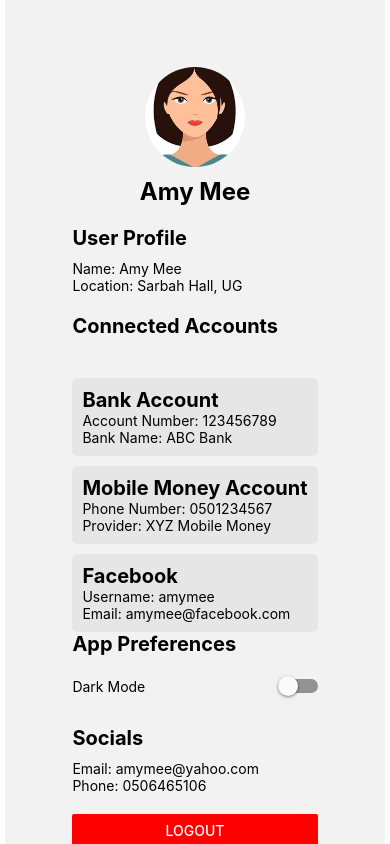
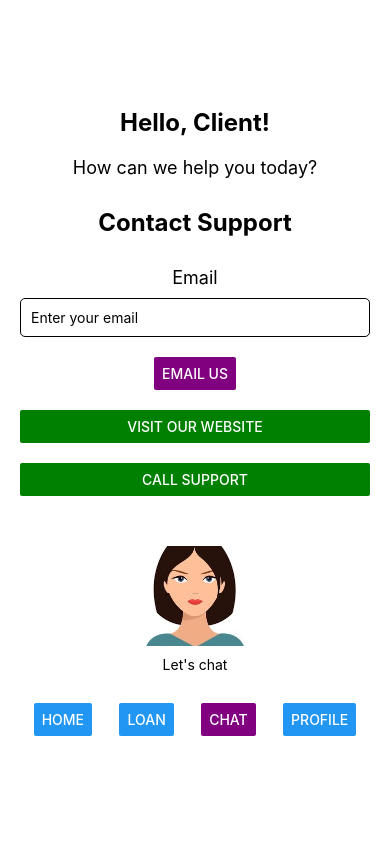
Before and after one commit to Isaac-Jim/lowkeyLoan-App, a React Native app: screen / in a window 390 px wide. Built offline with nearby package versions, Linux system fonts and the light colour scheme.

Commit message:
HomeSupport is done

```diff
--- a/App.js
+++ b/App.js
@@ -1,19 +1,20 @@
 import React from 'react';
-import { StyleSheet, View } from 'react-native';
-import ProfileScreen from './screens/ProfileScreen';
+import { SafeAreaView, StyleSheet, StatusBar } from 'react-native';
+import HomeSupport from './screens/HomeSupport'; // Adjust the path to where your HomeSupport component is located
 
-export default function App() {
+const App = () => {
   return (
-    <View style={styles.container}>
-      <ProfileScreen />
-    </View>
+    <SafeAreaView style={styles.container}>
+      <StatusBar barStyle="dark-content" />
+      <HomeSupport />
+    </SafeAreaView>
   );
-}
+};
 
 const styles = StyleSheet.create({
   container: {
     flex: 1,
-    justifyContent: 'center',
-    alignItems: 'center',
   },
 });
+
+export default App;
--- a/screens/HomeSupport.js
+++ b/screens/HomeSupport.js
@@ -1,10 +1,14 @@
-import React, {useState} from 'react';
-import {View, Text, TextInput, StyleSheet, Button, Linking, Image } from 'react-native';
+import React, { useState } from 'react';
+import { View, Text, TextInput, StyleSheet, Button, Linking, Image } from 'react-native';
 
 const HomeSupport = () => {
   const [email, setEmail] = useState('');
 
   const handleEmailUs = () => {
+    if (!email) {
+      alert('Please enter your email address.');
+      return;
+    }
     const subject = 'Support Request';
     const body = 'Please provide details of your issue or query here';
     const mailto = `mailto:${email}?subject=${encodeURIComponent(subject)}&body=${encodeURIComponent(body)}`;
@@ -12,7 +16,7 @@ const HomeSupport = () => {
   };
 
   const handleVisitWebsite = () => {
-    const websiteUrl = 'https://www.website.com';
+    const websiteUrl = 'https://lowkeyloans-9e711.web.app/aboutUs.html';
     Linking.openURL(websiteUrl);
   };
 
@@ -22,11 +26,11 @@ const HomeSupport = () => {
   };
 
   return (
-    <View style={{ flex: 1, justifyContent: 'center', alignItems: 'center' }}>
-      <Text style={{ fontSize: 24, marginBottom: 20 }}>Hello, Client!</Text>
-      <Text style={{ fontSize: 18, marginBottom: 30 }}>How can we help you today?</Text>
+    <View style={styles.container}>
+      <Text style={styles.title}>Hello, Client!</Text>
+      <Text style={styles.subtitle}>How can we help you today?</Text>
 
-      <View style={styles.container}>
+      <View style={styles.contactSection}>
         <Text style={styles.label}>Contact Support</Text>
 
         <Text style={styles.subLabel}>Email</Text>
@@ -38,25 +42,28 @@ const HomeSupport = () => {
           keyboardType="email-address"
         />
 
-<Button title="Email Us" onPress={handleEmailUs} color="blue" />
+        <Button title="Email Us" onPress={handleEmailUs} color="purple" />
+      </View>
 
       <View style={styles.buttonContainer}>
         <Button title="Visit Our Website" onPress={handleVisitWebsite} color="green" />
       </View>
 
       <View style={styles.buttonContainer}>
-        <Button title="Call Support" onPress={handleCallSupport} color="red" />
+        <Button title="Call Support" onPress={handleCallSupport} color="green" />
       </View>
 
-      <View style={{ flexDirection: 'row', marginTop: 30 }}>
+      <Image source={require('../assets/profile.png')} style={styles.image} />
+      <Text style={styles.chatText}>Let's chat</Text>
+
+      <View style={styles.navigationButtons}>
         <Button title="Home" onPress={() => {}} />
         <Button title="Loan" onPress={() => {}} />
         <Button title="Chat" onPress={() => {}} color="purple" />
-        <Button title="Profile" onPress={() => {}} />
-      </View>
-
-      <Image source={require('./assets/profile.png')} style={{ marginTop: 50 }} />
-      <Text style={{ marginTop: 10 }}>Let's chat</Text>
+        <Button
+          title="Profile"
+          onPress={() => navigation.navigate('ProfileScreen')}
+        />
       </View>
     </View>
   );
@@ -70,6 +77,19 @@ const styles = StyleSheet.create({
     backgroundColor: '#fff',
     padding: 20,
   },
+  title: {
+    fontWeight: 'bold',
+    fontSize: 24,
+    marginBottom: 20,
+  },
+  subtitle: {
+    fontSize: 18,
+    marginBottom: 30,
+  },
+  contactSection: {
+    width: '100%',
+    alignItems: 'center',
+  },
   label: {
     fontSize: 24,
     fontWeight: 'bold',
@@ -79,38 +99,30 @@ const styles = StyleSheet.create({
     fontSize: 18,
     marginVertical: 10,
   },
-
   input: {
     borderWidth: 1,
     padding: 10,
     marginBottom: 20,
     borderRadius: 5,
+    width: '100%',
   },
   buttonContainer: {
+    width: '100%',
     marginTop: 20,
   },
-
-    header: {
+  navigationButtons: {
+    flexDirection: 'row',
+    justifyContent: 'space-around',
     width: '100%',
-      padding: 20,
-      alignItems: 'center',
+    marginTop: 30,
   },
-
-    headerText: {
-      fontSize: 24,
-      color: '#333',
-      textAlign: 'center',
+  image: {
+    width: 100,
+    height: 100,
+    marginTop: 50,
   },
-
-    button: {
-      backgroundColor: '#007bff',
-      padding: 10,
-      borderRadius: 4,
-      marginVertical: 8,
-    },
-
-    buttonText: {
-      color: '#fff',
+  chatText: {
+    marginTop: 10,
   },
 });
 
--- a/screens/ProfileScreen.js
+++ b/screens/ProfileScreen.js
@@ -77,6 +77,13 @@ const ProfileScreen = () => {
       <View style={styles.section}>
         <Button title="Logout" onPress={handleLogout} color="red" />
       </View>
+      <View style={styles.navigationButtons}>
+        <Button title="Home" onPress={() => {}} />
+        <Button title="Loan" onPress={() => {}} />
+        <Button title="Chat" onPress={() => {}} color="purple" />
+        <Button title="Profile" onPress={() => {}} />
+      </View>
+
     </ScrollView>
   );
 };
```
Lines whose indentation alone changed are shown as unchanged.
